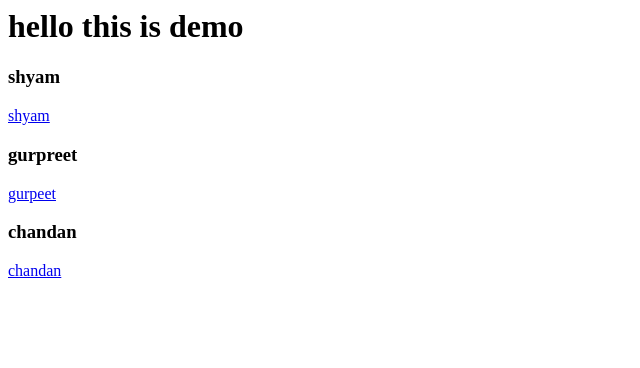
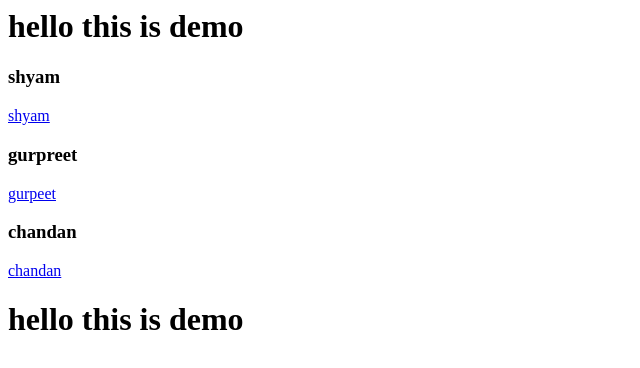
Before and after one commit to chandanvii/eve_demo, a plain HTML site: page index.html in a window 1280 px wide. Shown: the whole page, without its empty margins (0-640 px from the left). Drawn offline with Linux system fonts and the light colour scheme.

Commit message:
add something

```diff
--- a/index.html
+++ b/index.html
@@ -5,3 +5,4 @@
 <a href=gurpreet.html >gurpeet</a>
 <h3>chandan</h3>
 <a href=chandan.html >chandan</a>
+<h1>hello this is demo </h1>
```
